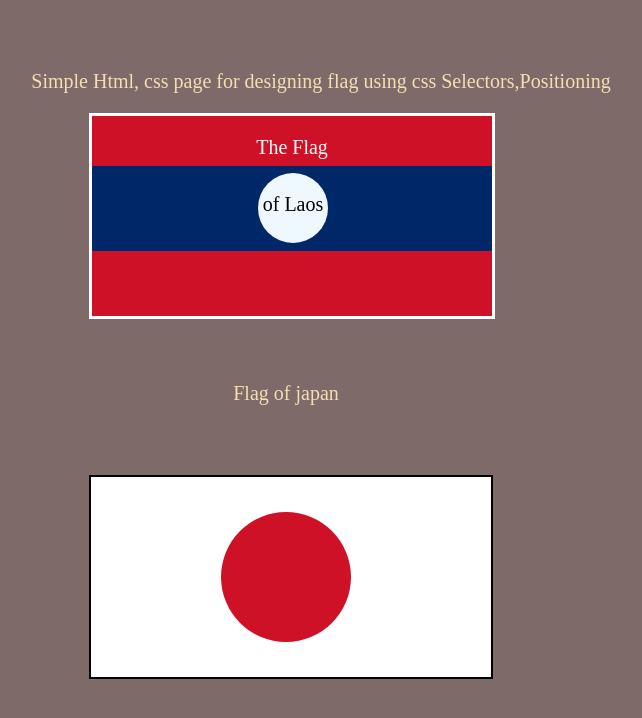
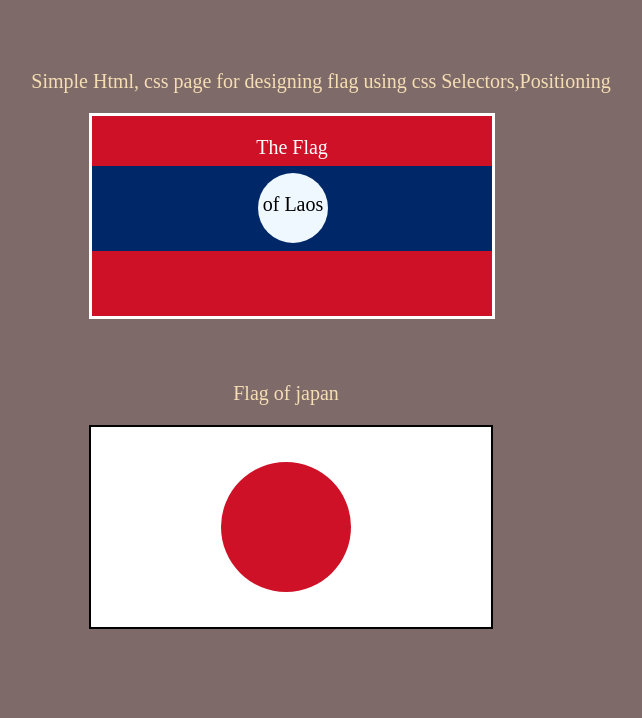
Before and after one commit to vedamurthy04/cssFlag, a plain HTML site: page index.html in a window 1280 px wide. Shown: the whole page, without its empty margins (319-961 px from the left). Drawn offline with Linux system fonts and the light colour scheme.

Commit message:
Update index.html
updated Japan flag to html, css

```diff
--- a/index.html
+++ b/index.html
@@ -60,8 +60,9 @@
       background-color: white;
       border: solid 2px black;
       position: relative;
-      top: 100px;
+      top: 50px;
       left:400px;
+      margin-bottom: 100px;
 
     }
     .japan div{
```
